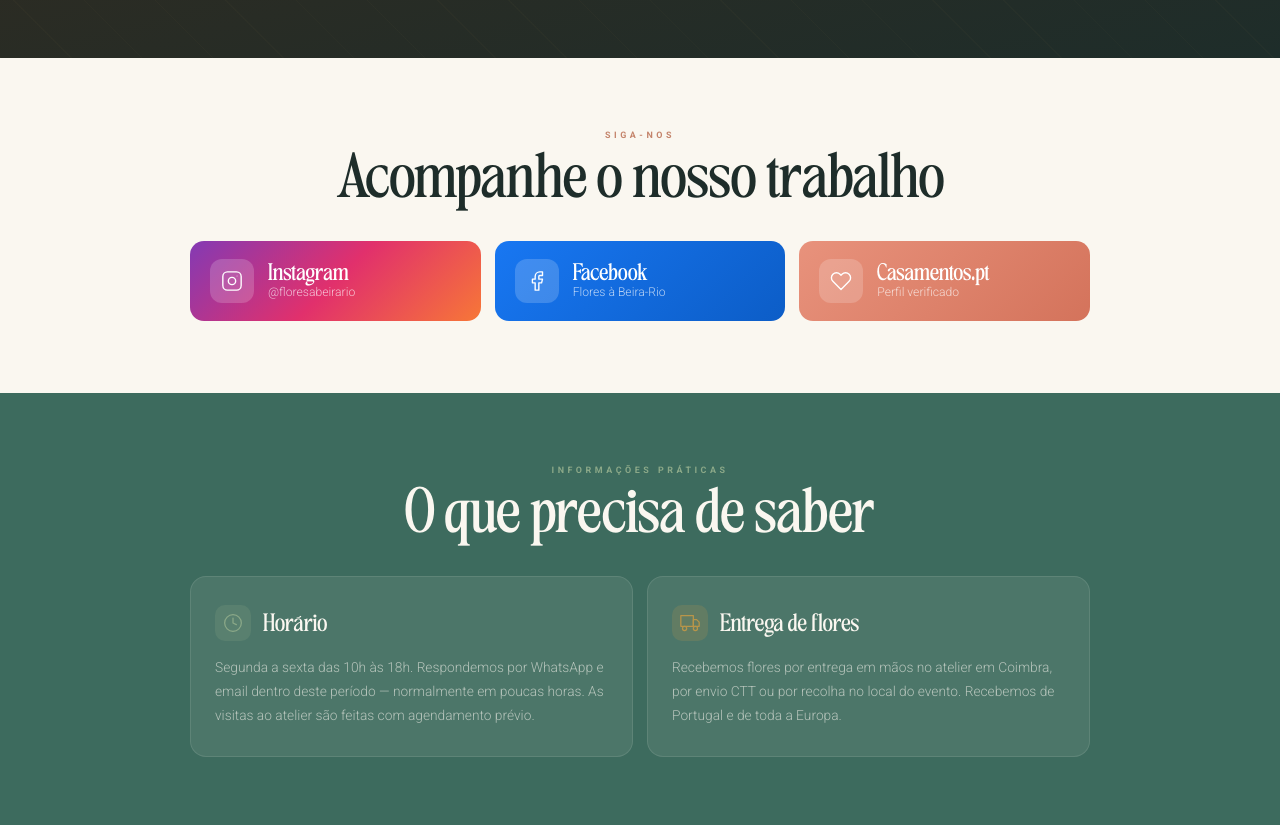
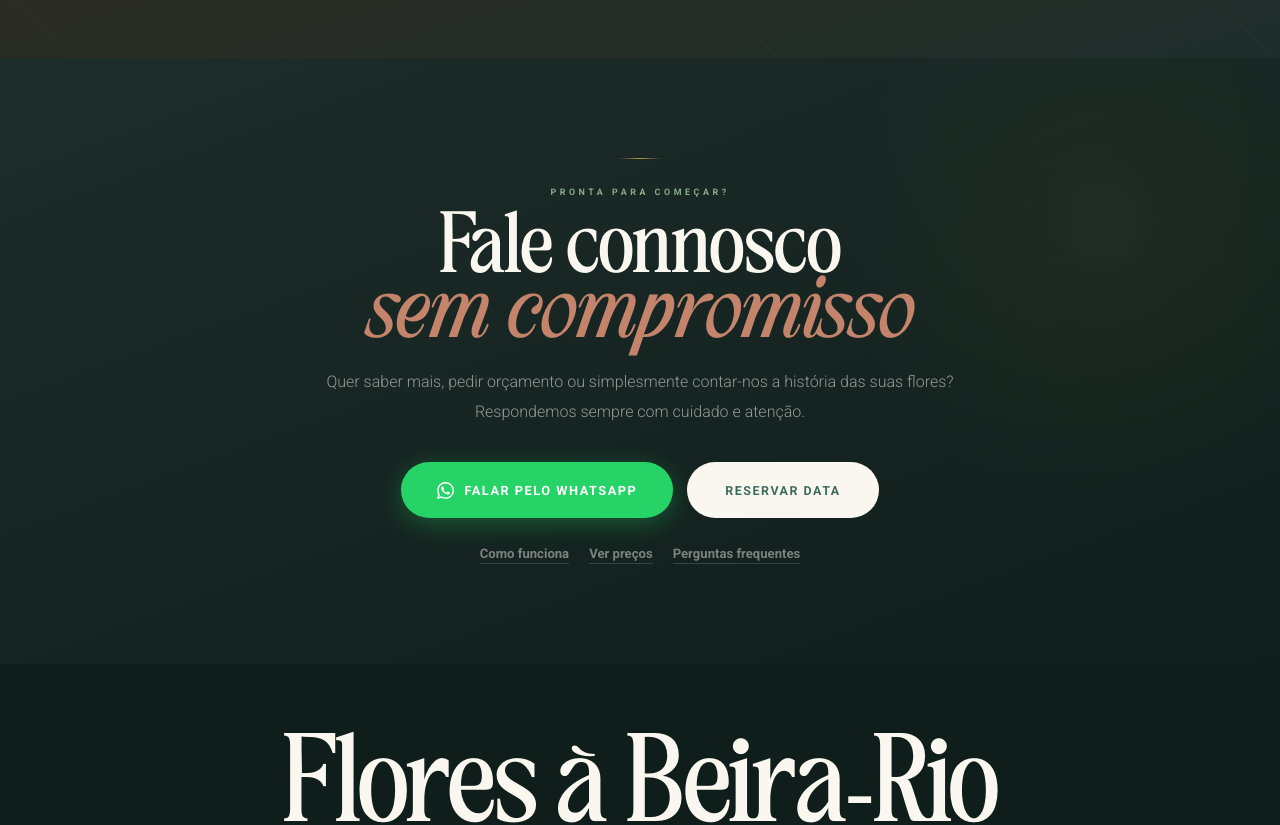
Before and after one commit to floresabeirario/fbr-website, a Next.js app: page /contactos in a window 1280 px wide. Shown: the part 1800-2625 px from the top of the page. Built offline with nearby package versions, Linux system fonts and the light colour scheme.

Commit message:
Update page.js

```diff
--- a/app/contactos/page.js
+++ b/app/contactos/page.js
@@ -48,25 +48,6 @@ const IconEmail = () => (
 const IconCasamentos = () => (
   <svg width="22" height="22" viewBox="0 0 24 24" fill="none" stroke="currentColor" strokeWidth="1.5" strokeLinecap="round" strokeLinejoin="round" aria-hidden="true">
     <path d="M20.84 4.61a5.5 5.5 0 0 0-7.78 0L12 5.67l-1.06-1.06a5.5 5.5 0 0 0-7.78 7.78l1.06 1.06L12 21.23l7.78-7.78 1.06-1.06a5.5 5.5 0 0 0 0-7.78z"/>
-  </svg>
-);
-const IconMapPin = () => (
-  <svg width="22" height="22" viewBox="0 0 24 24" fill="none" stroke="currentColor" strokeWidth="1.5" strokeLinecap="round" strokeLinejoin="round" aria-hidden="true">
-    <path d="M21 10c0 7-9 13-9 13s-9-6-9-13a9 9 0 0 1 18 0z"/>
-    <circle cx="12" cy="10" r="3"/>
-  </svg>
-);
-const IconClock = () => (
-  <svg width="20" height="20" viewBox="0 0 24 24" fill="none" stroke="currentColor" strokeWidth="1.5" strokeLinecap="round" strokeLinejoin="round" aria-hidden="true">
-    <circle cx="12" cy="12" r="10"/>
-    <polyline points="12 6 12 12 16 14"/>
-  </svg>
-);
-const IconTruck = () => (
-  <svg width="20" height="20" viewBox="0 0 24 24" fill="none" stroke="currentColor" strokeWidth="1.5" strokeLinecap="round" strokeLinejoin="round" aria-hidden="true">
-    <rect x="1" y="3" width="15" height="13"/>
-    <polygon points="16 8 20 8 23 11 23 16 16 16 16 8"/>
-    <circle cx="5.5" cy="18.5" r="2.5"/><circle cx="18.5" cy="18.5" r="2.5"/>
   </svg>
 );
 
@@ -132,48 +113,18 @@ export default function ContactosEquipa() {
 
         .team-grid {
           display: grid;
-          grid-template-columns: 1fr;
-          gap: 20px;
-        }
-        @media (min-width: 640px) {
-          .team-grid { grid-template-columns: repeat(3, 1fr); }
+          grid-template-columns: repeat(3, 1fr);
+          gap: clamp(8px, 2vw, 20px);
         }
 
         .team-photo { transition: transform 0.7s ease; }
         .team-card:hover .team-photo { transform: scale(1.05); }
-
-        .social-grid {
-          display: grid;
-          grid-template-columns: 1fr;
-          gap: 14px;
-        }
-        @media (min-width: 560px) {
-          .social-grid { grid-template-columns: repeat(3, 1fr); }
-        }
-
-        .social-card {
-          display: flex; align-items: center; gap: 14px;
-          padding: 18px 20px; border-radius: 14px;
-          text-decoration: none; color: #FAF7F0;
-          transition: transform 0.3s ease, box-shadow 0.3s ease;
-        }
-        .social-card:hover {
-          transform: translateY(-4px);
-          box-shadow: 0 14px 40px rgba(0,0,0,0.25);
-        }
 
         .contact-split {
           display: grid; grid-template-columns: 1fr;
         }
         @media (min-width: 768px) {
           .contact-split { grid-template-columns: 1fr 1fr; }
-        }
-
-        .info-row {
-          display: grid; grid-template-columns: 1fr; gap: 14px;
-        }
-        @media (min-width: 560px) {
-          .info-row { grid-template-columns: 1fr 1fr; }
         }
 
         .cta-row {
@@ -334,7 +285,6 @@ export default function ContactosEquipa() {
               {[
                 { icon: <IconWhatsApp />, label: "+351 934 680 300", sub: "Respondemos em poucas horas", href: "https://wa.me/351934680300", color: "#25D366" },
                 { icon: <IconEmail />, label: "info@floresabeirario.pt", sub: "Resposta em 24 horas", href: "mailto:info@floresabeirario.pt", color: "#8BA888" },
-                { icon: <IconMapPin />, label: "Coimbra, Portugal", sub: "Visitas com agendamento prévio", href: null, color: "#B8954A" },
               ].map((item, i) => {
                 const Tag = item.href ? "a" : "div";
                 return (
@@ -343,7 +293,7 @@ export default function ContactosEquipa() {
                     style={{
                       display: "flex", alignItems: "center", gap: 14,
                       padding: "14px 0",
-                      borderBottom: i < 2 ? "1px solid rgba(250,247,240,0.08)" : "none",
+                      borderBottom: "1px solid rgba(250,247,240,0.08)",
                       textDecoration: "none", color: "inherit",
                       transition: "opacity 0.2s",
                     }}
@@ -377,6 +327,38 @@ export default function ContactosEquipa() {
                   </Tag>
                 );
               })}
+
+              {/* Redes sociais */}
+              <p style={{
+                fontFamily: "Roboto, sans-serif", fontWeight: 700,
+                fontSize: "0.56rem", letterSpacing: "3px", textTransform: "uppercase",
+                color: "#8BA888", margin: "20px 0 14px",
+              }}>
+                Siga-nos
+              </p>
+              <div style={{ display: "flex", gap: 8 }}>
+                {SOCIALS.map((s, i) => (
+                  <a key={i} href={s.href} target="_blank" rel="noopener noreferrer"
+                    aria-label={s.label}
+                    style={{
+                      flex: 1, display: "flex", alignItems: "center", justifyContent: "center",
+                      gap: 8, padding: "12px 8px", borderRadius: 12,
+                      background: s.bg, textDecoration: "none", color: "#fff",
+                      transition: "transform 0.3s ease, box-shadow 0.3s ease",
+                    }}
+                    onMouseEnter={e => { e.currentTarget.style.transform = "translateY(-3px)"; e.currentTarget.style.boxShadow = "0 8px 24px rgba(0,0,0,0.25)"; }}
+                    onMouseLeave={e => { e.currentTarget.style.transform = "translateY(0)"; e.currentTarget.style.boxShadow = "none"; }}
+                  >
+                    <span style={{ display: "flex", alignItems: "center" }}>{s.icon}</span>
+                    <span style={{
+                      fontFamily: "Roboto, sans-serif", fontWeight: 600,
+                      fontSize: "0.7rem", letterSpacing: "0.5px",
+                    }}>
+                      {s.label}
+                    </span>
+                  </a>
+                ))}
+              </div>
             </motion.div>
           </div>
         </div>
@@ -501,189 +483,7 @@ export default function ContactosEquipa() {
       </section>
 
       {/* ════════════════════════════════════════════
-          3. REDES SOCIAIS — cards com gradientes coloridos
-      ════════════════════════════════════════════ */}
-      <section
-        aria-label="Redes sociais"
-        style={{
-          padding: "clamp(48px,8vw,72px) 24px",
-          backgroundColor: "#FAF7F0",
-        }}
-      >
-        <div style={{ maxWidth: "900px", margin: "0 auto" }}>
-          <Reveal>
-            <div style={{ textAlign: "center", marginBottom: "clamp(28px,5vw,40px)" }}>
-              <span style={{
-                display: "block", fontSize: "0.56rem", fontWeight: 700,
-                letterSpacing: "3.5px", textTransform: "uppercase",
-                color: "#C4846B", marginBottom: 12,
-                fontFamily: "Roboto, sans-serif",
-              }}>
-                Siga-nos
-              </span>
-              <h2 style={{
-                fontFamily: "'TAN-MEMORIES', serif",
-                fontSize: "clamp(1.8rem,4.5vw,2.8rem)",
-                fontWeight: 400, color: "#1E2D2A",
-                margin: 0, lineHeight: 1.1,
-              }}>
-                Acompanhe o nosso trabalho
-              </h2>
-            </div>
-          </Reveal>
-
-          <div className="social-grid">
-            {SOCIALS.map((s, i) => (
-              <Reveal key={i} delay={i * 0.08}>
-                <a href={s.href} target="_blank" rel="noopener noreferrer"
-                  className="social-card"
-                  style={{ background: s.bg }}
-                >
-                  <div style={{
-                    width: 44, height: 44, borderRadius: 12, flexShrink: 0,
-                    backgroundColor: "rgba(255,255,255,0.18)",
-                    display: "flex", alignItems: "center", justifyContent: "center",
-                    color: "#fff",
-                  }}>
-                    {s.icon}
-                  </div>
-                  <div>
-                    <p style={{
-                      fontFamily: "'TAN-MEMORIES', serif",
-                      fontSize: "1.05rem", color: "#fff",
-                      margin: "0 0 2px", lineHeight: 1.2,
-                    }}>
-                      {s.label}
-                    </p>
-                    <p style={{
-                      fontFamily: "Roboto, sans-serif", fontWeight: 300,
-                      fontSize: "0.76rem", color: "rgba(255,255,255,0.7)",
-                      margin: 0,
-                    }}>
-                      {s.handle}
-                    </p>
-                  </div>
-                </a>
-              </Reveal>
-            ))}
-          </div>
-        </div>
-      </section>
-
-      {/* ════════════════════════════════════════════
-          4. INFORMAÇÕES PRÁTICAS — fundo verde sólido
-      ════════════════════════════════════════════ */}
-      <section
-        aria-label="Informações práticas"
-        style={{
-          padding: "clamp(48px,8vw,72px) 24px",
-          backgroundColor: "#3D6B5E",
-        }}
-      >
-        <div style={{ maxWidth: "900px", margin: "0 auto" }}>
-          <Reveal>
-            <div style={{ textAlign: "center", marginBottom: "clamp(28px,5vw,40px)" }}>
-              <span style={{
-                display: "block", fontSize: "0.56rem", fontWeight: 700,
-                letterSpacing: "3.5px", textTransform: "uppercase",
-                color: "#8BA888", marginBottom: 12,
-                fontFamily: "Roboto, sans-serif",
-              }}>
-                Informações práticas
-              </span>
-              <h2 style={{
-                fontFamily: "'TAN-MEMORIES', serif",
-                fontSize: "clamp(1.8rem,4.5vw,2.8rem)",
-                fontWeight: 400, color: "#FAF7F0",
-                margin: 0, lineHeight: 1.1,
-              }}>
-                O que precisa de saber
-              </h2>
-            </div>
-          </Reveal>
-
-          <div className="info-row">
-            <Reveal delay={0}>
-              <div style={{
-                padding: "28px 24px", borderRadius: 16,
-                backgroundColor: "rgba(250,247,240,0.08)",
-                border: "1px solid rgba(250,247,240,0.1)",
-                height: "100%",
-              }}>
-                <div style={{
-                  display: "flex", alignItems: "center", gap: 12, marginBottom: 14,
-                }}>
-                  <div style={{
-                    width: 36, height: 36, borderRadius: 10,
-                    backgroundColor: "rgba(139,168,136,0.2)",
-                    display: "flex", alignItems: "center", justifyContent: "center",
-                    color: "#8BA888",
-                  }}>
-                    <IconClock />
-                  </div>
-                  <h3 style={{
-                    fontFamily: "'TAN-MEMORIES', serif",
-                    fontSize: "1.1rem", color: "#FAF7F0",
-                    margin: 0, lineHeight: 1.2,
-                  }}>
-                    Horário
-                  </h3>
-                </div>
-                <p style={{
-                  fontFamily: "Roboto, sans-serif", fontWeight: 300,
-                  fontSize: "0.86rem", lineHeight: 1.75,
-                  color: "rgba(250,247,240,0.6)", margin: 0,
-                }}>
-                  Segunda a sexta das 10h às 18h. Respondemos por WhatsApp e email
-                  dentro deste período — normalmente em poucas horas.
-                  As visitas ao atelier são feitas com agendamento prévio.
-                </p>
-              </div>
-            </Reveal>
-
-            <Reveal delay={0.08}>
-              <div style={{
-                padding: "28px 24px", borderRadius: 16,
-                backgroundColor: "rgba(250,247,240,0.08)",
-                border: "1px solid rgba(250,247,240,0.1)",
-                height: "100%",
-              }}>
-                <div style={{
-                  display: "flex", alignItems: "center", gap: 12, marginBottom: 14,
-                }}>
-                  <div style={{
-                    width: 36, height: 36, borderRadius: 10,
-                    backgroundColor: "rgba(184,149,74,0.2)",
-                    display: "flex", alignItems: "center", justifyContent: "center",
-                    color: "#B8954A",
-                  }}>
-                    <IconTruck />
-                  </div>
-                  <h3 style={{
-                    fontFamily: "'TAN-MEMORIES', serif",
-                    fontSize: "1.1rem", color: "#FAF7F0",
-                    margin: 0, lineHeight: 1.2,
-                  }}>
-                    Entrega de flores
-                  </h3>
-                </div>
-                <p style={{
-                  fontFamily: "Roboto, sans-serif", fontWeight: 300,
-                  fontSize: "0.86rem", lineHeight: 1.75,
-                  color: "rgba(250,247,240,0.6)", margin: 0,
-                }}>
-                  Recebemos flores por entrega em mãos no atelier em Coimbra,
-                  por envio CTT ou por recolha no local do evento.
-                  Recebemos de Portugal e de toda a Europa.
-                </p>
-              </div>
-            </Reveal>
-          </div>
-        </div>
-      </section>
-
-      {/* ════════════════════════════════════════════
-          5. CTA FINAL — fundo escuro com glow dourado
+          3. CTA FINAL — fundo escuro com glow dourado
       ════════════════════════════════════════════ */}
       <section
         aria-label="Iniciar contacto"
```
